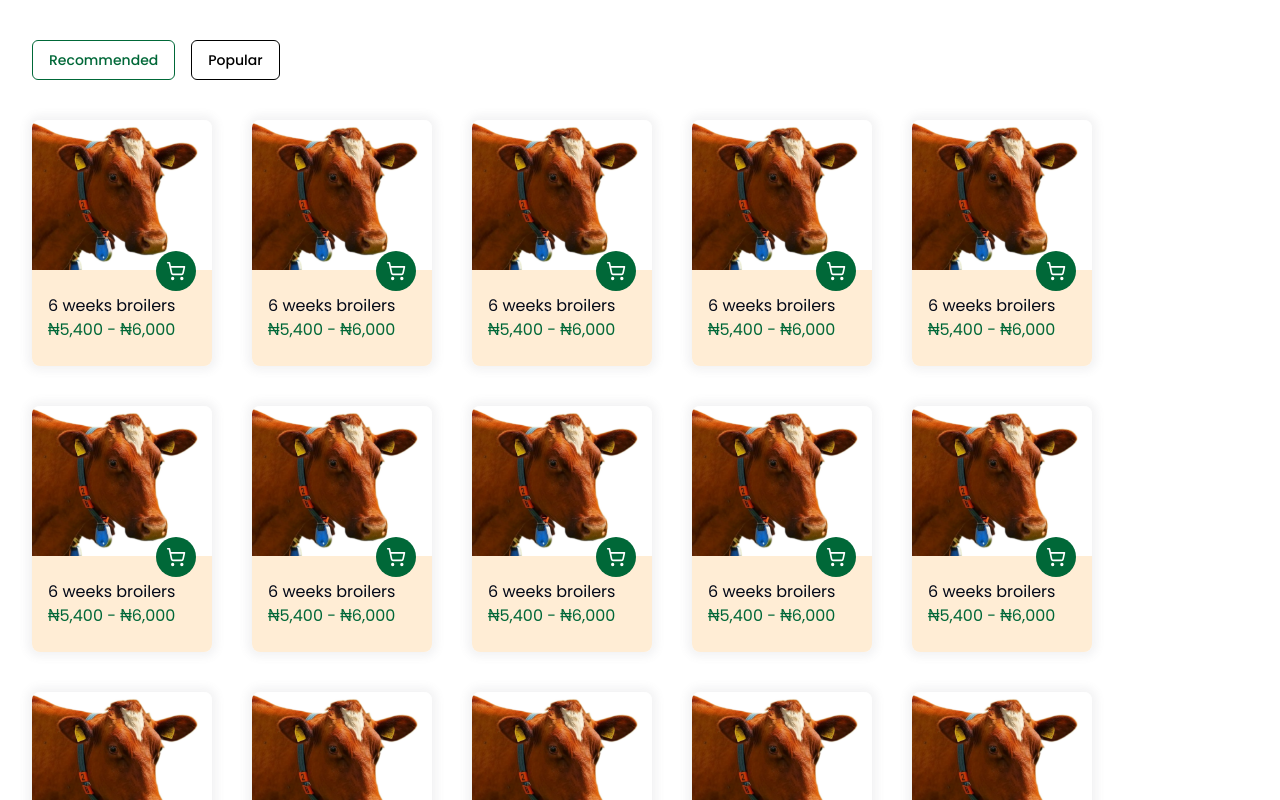
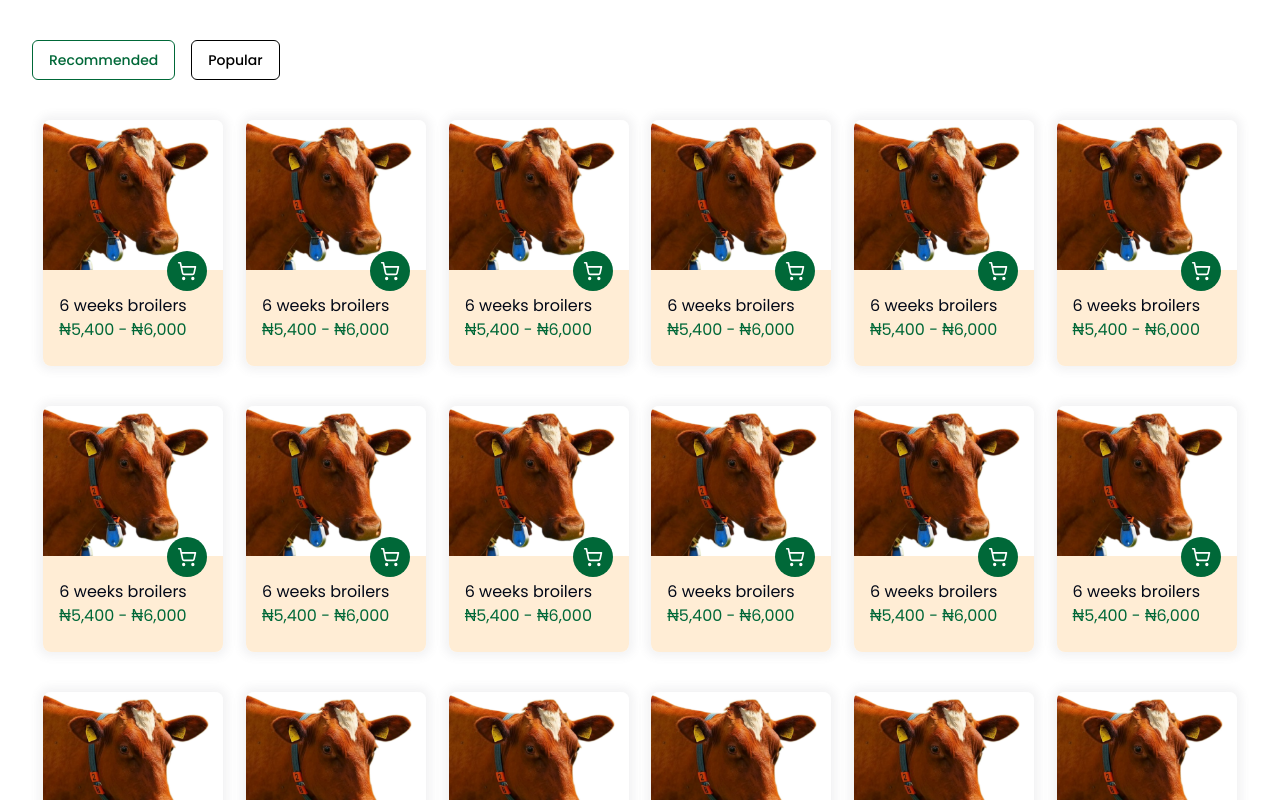
Before and after one commit to livestocx-ng/livestocx-marketplace, a Next.js app: page / in a window 1280 px wide. Shown: the part 800-1600 px from the top of the page. Built offline with nearby package versions, Linux system fonts and the light colour scheme; no server answers.

Commit message:
updated product card UI setup[3]

```diff
--- a/src/app/(pages)/(public)/(routes)/components/home-products.tsx
+++ b/src/app/(pages)/(public)/(routes)/components/home-products.tsx
@@ -53,7 +53,7 @@ const HomeProducts = () => {
 			</div>
 
 			{/* <div className='flex justify-between items-center flex-wrap gap-6 mt-10'> */}
-			<div className='flex flex-wrap items-center w-full justify-between sm:justify-normal gap-y-10 gap-x-2 sm:gap-x-5 md:gap-x-10 mt-10'>
+			<div className='flex flex-wrap items-center w-full justify-around gap-y-10  mt-10'>
 				{[
 					1, 2, 3, 4, 5, 5, 6, 7, 8, 9, 10, 1, 2, 3, 4, 5, 5, 6, 7, 8,
 					9, 10,
--- a/src/components/cards/product-card.tsx
+++ b/src/components/cards/product-card.tsx
@@ -12,9 +12,9 @@ const ProductCard = () => {
 			onClick={() => {
 				router.push('/U9IKL9101');
 			}}
-			className='w-[140px] sm:w-[180px] flex flex-col justify-between relative cursor-pointer shadow__1 rounded-lg'
+			className='w-[180px] sm:w-[180px] flex flex-col justify-between relative cursor-pointer shadow__1 rounded-lg'
 		>
-			<div className='h-[120px] sm:h-[150px] relative rounded-t-lg'>
+			<div className='h-[150px] sm:h-[150px] relative rounded-t-lg'>
 				<Image
 					fill
 					alt='product'
```
